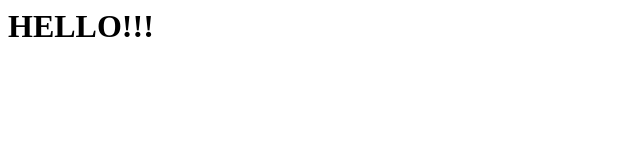
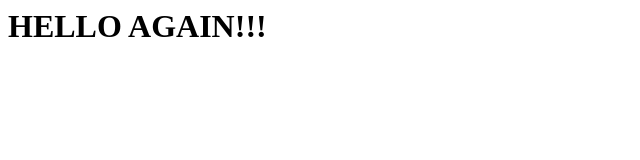
Before and after one commit to Deborah92/CursoGit, a plain HTML site: page index.html in a window 1280 px wide. Shown: the whole page, without its empty margins (0-640 px from the left). Drawn offline with Linux system fonts and the light colour scheme.

Commit message:
Cambiado saludo en arbol

```diff
--- a/index.html
+++ b/index.html
@@ -1,2 +1,2 @@
 <title>PRUEBAS</title>
-<h1>HELLO!!!</h1>
+<h1>HELLO AGAIN!!!</h1>
```
